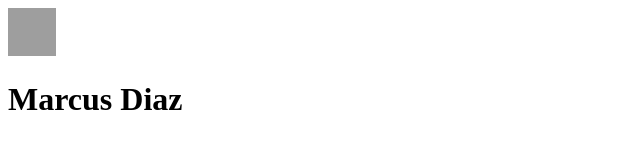
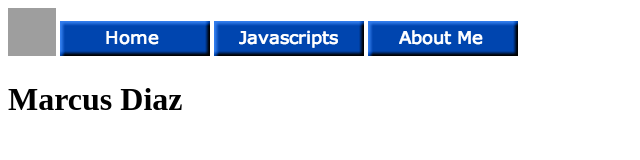
Before and after one commit to marcus0257/marcus0257.github.io, a plain HTML site: page about.html in a window 1280 px wide. Shown: the whole page, without its empty margins (0-640 px from the left). Drawn offline with Linux system fonts and the light colour scheme; grey boxes are pictures that could not be loaded.

Commit message:
Update about.html

```diff
--- a/about.html
+++ b/about.html
@@ -7,6 +7,9 @@
   </head>
   <body>
     <img src="about me.gif" style="width:48px;height:48px;">
+    <img src="pasted image 0.png">
+    <img src="pasted image 0-1.png">
+    <img src="pasted image 0-2.png">
          <h1>Marcus Diaz</h1>
 
 
```
